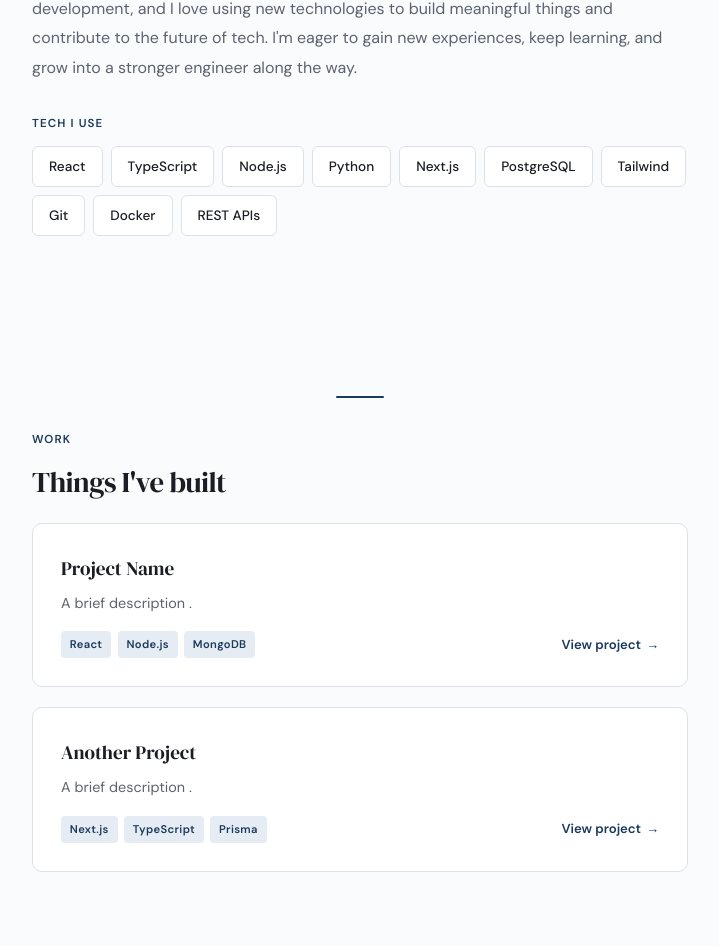
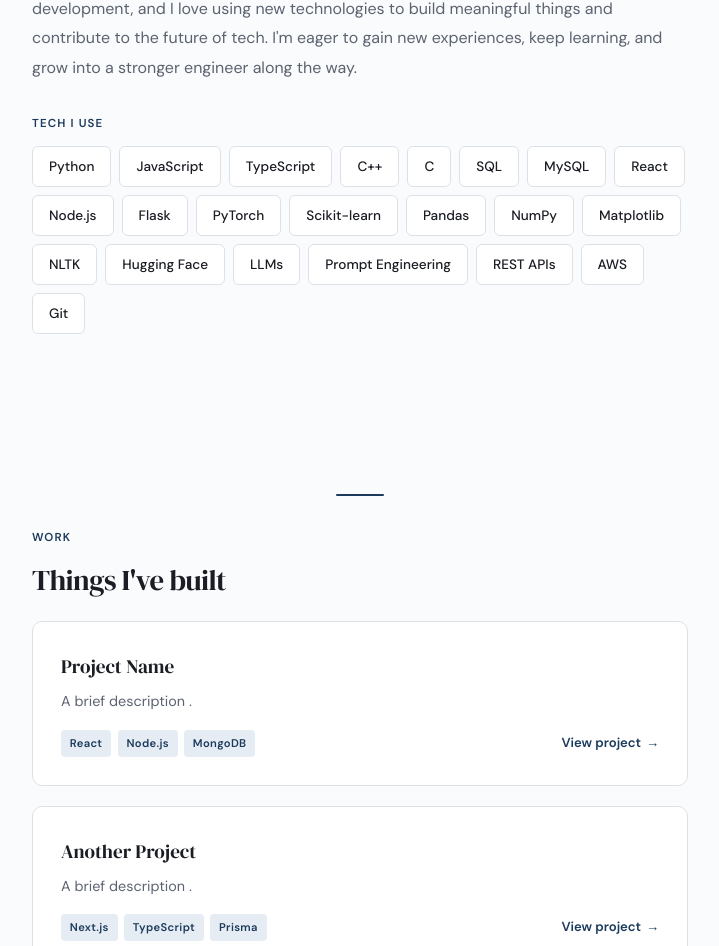
Before and after one commit to Hadis-fa/portfolio, a React (Vite) app: page / in a window 1280 px wide. Shown: the part 1072-2018 px from the top of the page, without its empty margins (280-999 px from the left). Built offline with nearby package versions, Linux system fonts and the light colour scheme.

Commit message:
update tech stack

```diff
--- a/src/data/content.js
+++ b/src/data/content.js
@@ -9,16 +9,28 @@ export const PERSONAL = {
 };
 
 export const SKILLS = [
+  "Python",
+  "JavaScript",
+  "TypeScript",
+  "C++",
+  "C",
+  "SQL",
+  "MySQL",
   "React",
-  "TypeScript",
   "Node.js",
-  "Python",
-  "Next.js",
-  "PostgreSQL",
-  "Tailwind",
+  "Flask",
+  "PyTorch",
+  "Scikit-learn",
+  "Pandas",
+  "NumPy",
+  "Matplotlib",
+  "NLTK",
+  "Hugging Face",
+  "LLMs",
+  "Prompt Engineering",
+  "REST APIs",
+  "AWS",
   "Git",
-  "Docker",
-  "REST APIs",
 ];
 
 export const PROJECTS = [
```
